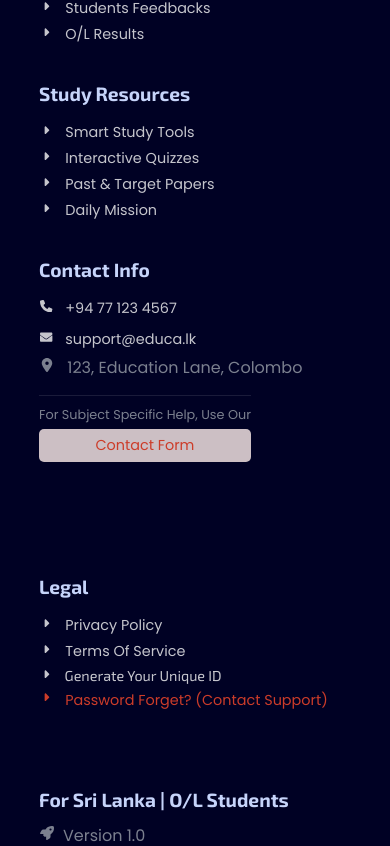
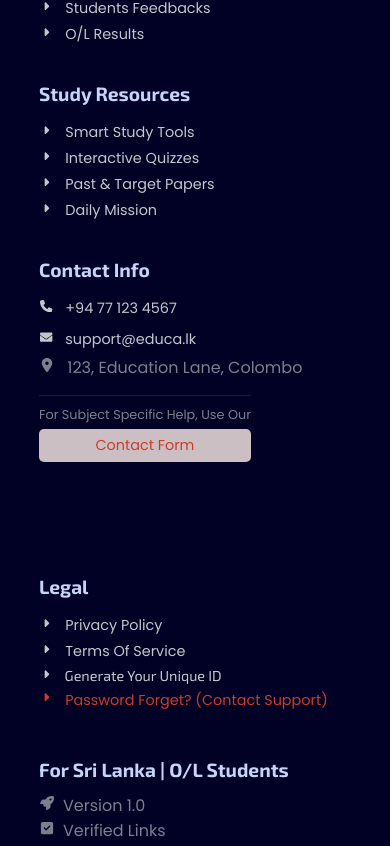
Before and after one commit to lakshan-beast/Educa-OL-Learning-Platform, a React (Vite) app: page / in a window 390 px wide. Shown: the part 11154-12000 px from the top of the page. Built offline with nearby package versions, Linux system fonts and the light colour scheme.

Commit message:
Adjust footer flex properties to improve layout responsiveness

```diff
--- a/src/styles/layouts/_footer.scss
+++ b/src/styles/layouts/_footer.scss
@@ -114,7 +114,7 @@ footer {
   margin-bottom: 6px;
   border-top: none;
 
-  @include flex-custom(space-between, center, column, wrap);
+  @include flex-custom(space-between, center, column, 0, wrap);
 
   @include respond(mobile) {
     border-top: 2px solid $text-blue;
```
